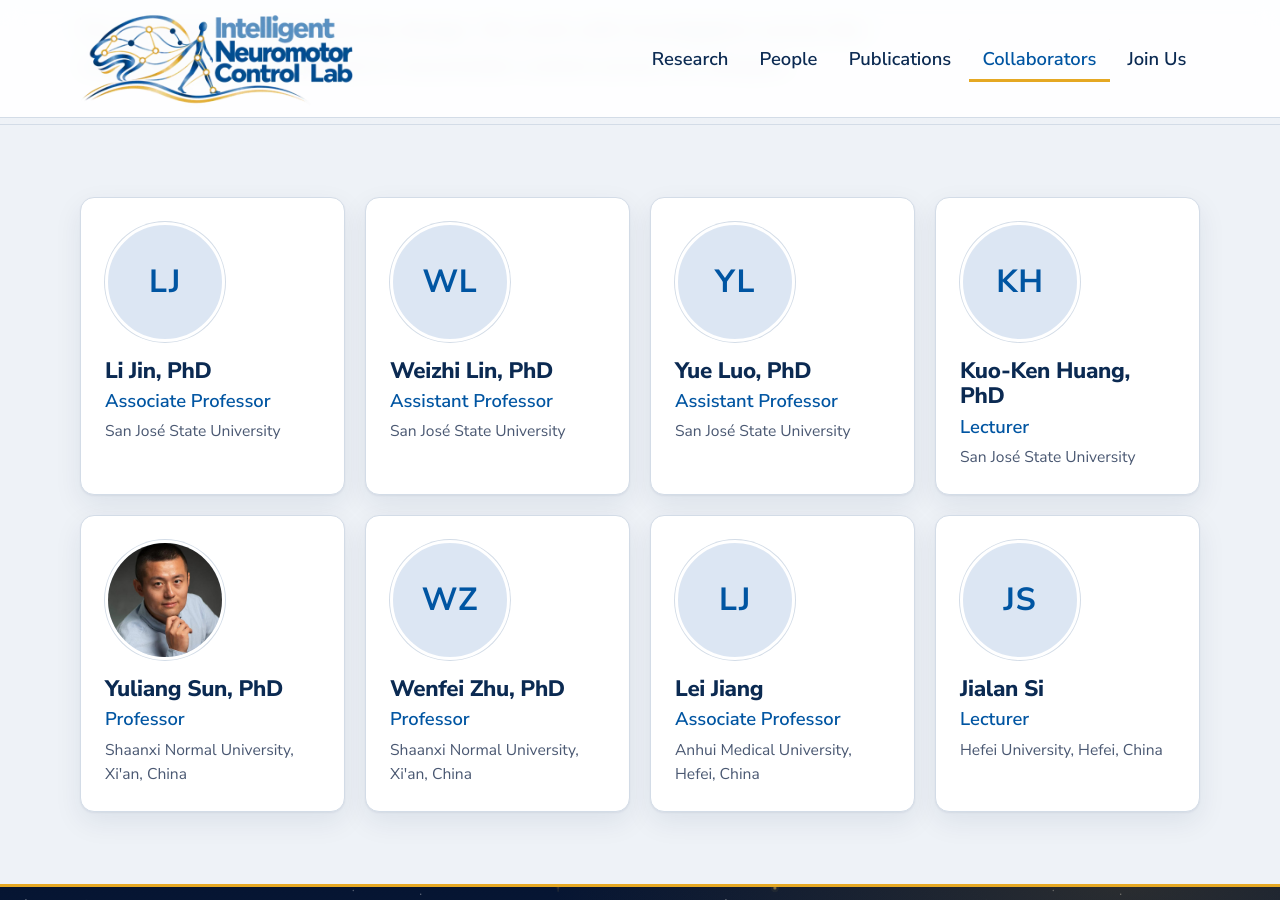
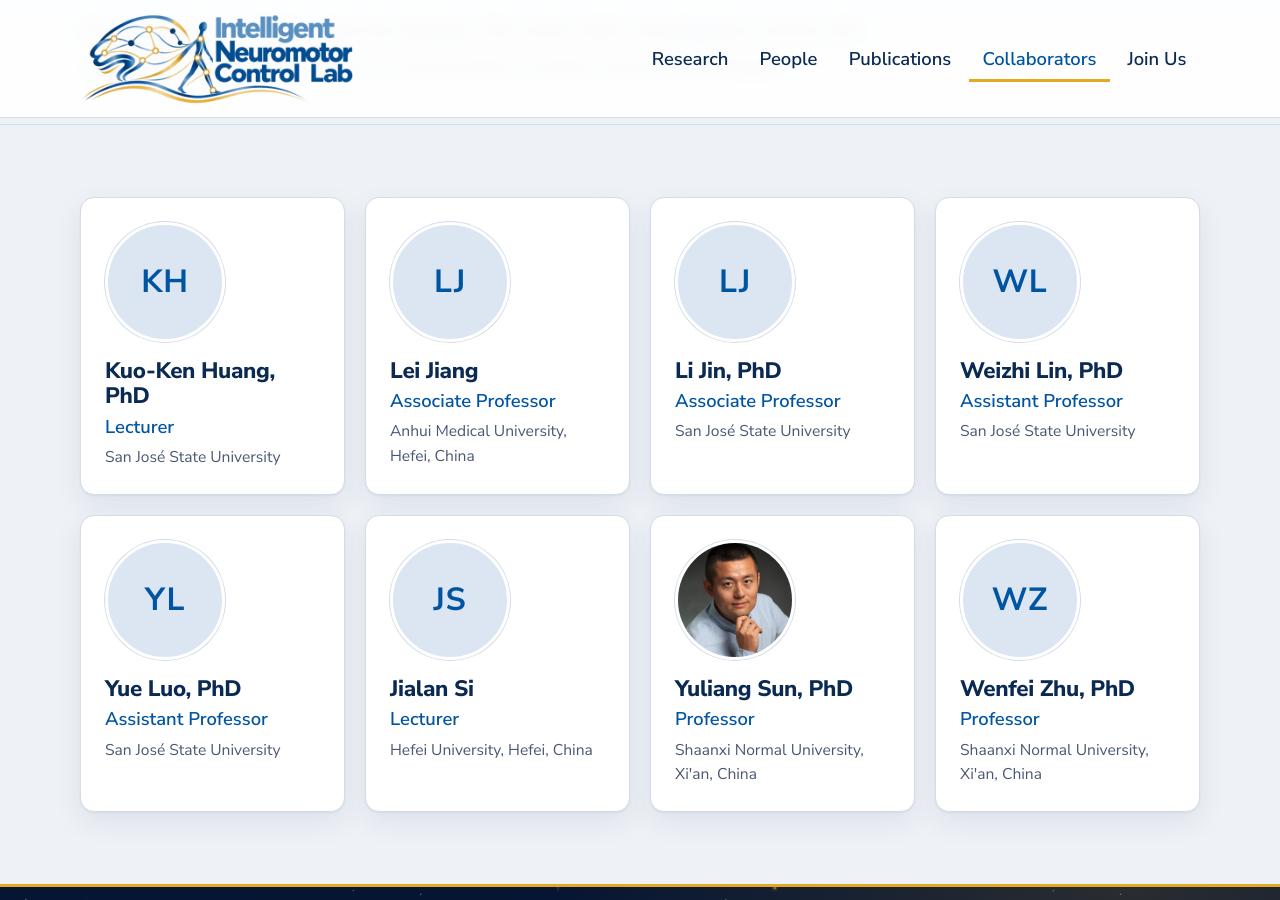
Before and after one commit to incLab-sjsu/inclab-sjsu.github.io, a Jekyll site: the page built from collaborators.html, in a window 1280 px wide and 900 px high, scrolled down 281 px. Built offline with Jekyll 4.4.1, drawn with Linux system fonts in a browser that asks for light colours.

Commit message:
Sort collaborators alphabetically by surname
Co-Authored-By: Claude Fable 5.1 <noreply@anthropic.com>
Claude-Session: https://claude.ai/code/session_01NC87yMo4KF9PtoiKQz5QsG

```diff
--- a/collaborators.html
+++ b/collaborators.html
@@ -6,7 +6,7 @@ permalink: /collaborators/
 ---
 <section class="section">
   <div class="container">
-    {%- assign members = site.data.collaborators.members %}
+    {%- assign members = site.data.collaborators.members | sort_natural: "surname" %}
     {%- if members and members.size > 0 %}
     <ul class="grid grid--4 grid--compact cards">
       {%- for person in members %}
```
Also changed, not shown: _data/collaborators.yml (+11 -2 lines).
